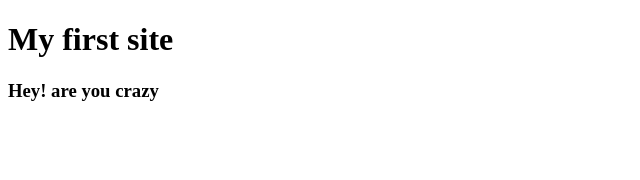
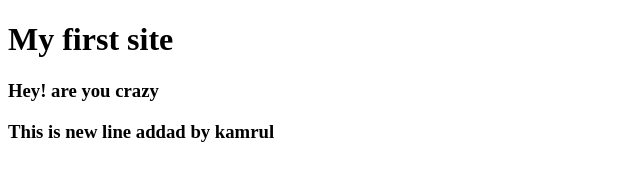
Before and after one commit to MostafaHakim/my-first-website, a plain HTML site: page index.html in a window 1280 px wide. Shown: the whole page, without its empty margins (0-640 px from the left). Drawn offline with Linux system fonts and the light colour scheme.

Commit message:
Update index.html

```diff
--- a/index.html
+++ b/index.html
@@ -9,5 +9,6 @@
 <body>
     <h1>My first site </h1>
     <h3>Hey! are you crazy</h3>
+    <h3>This is new line addad by kamrul</h3>
 </body>
 </html>
```
